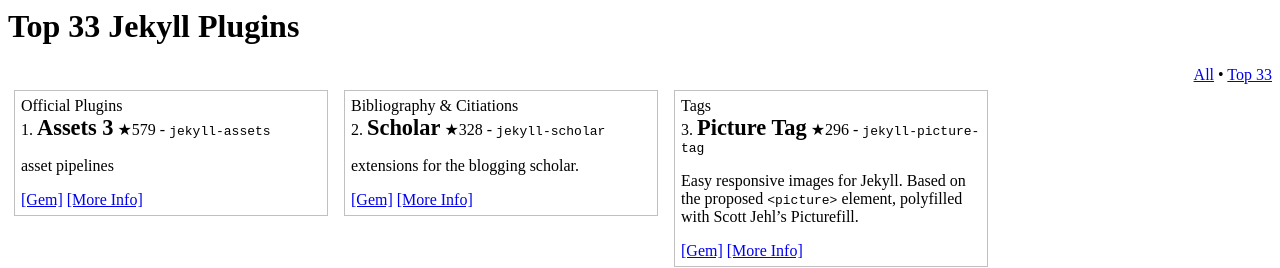
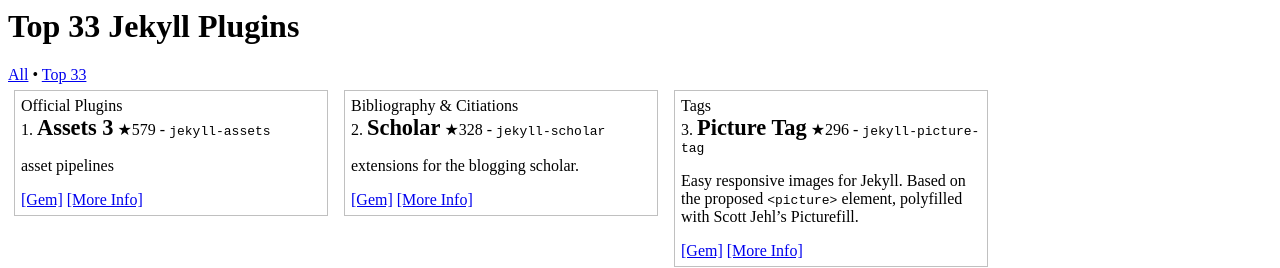
Before and after one commit to planetjekyll/planetjekyll.github.io, a Jekyll site: the page built from plugins/top.html, in a window 1280 px wide. Shown: the top 268 px of the page. Built offline with Jekyll 4.4.1, drawn with Linux system fonts in a browser that asks for light colours.

Commit message:
Update top.html

```diff
--- a/plugins/top.html
+++ b/plugins/top.html
@@ -25,7 +25,7 @@
 </style>
 
 
-<div style="text-align: right">
+<div>
   <a href="/plugins">All</a> • <a href="/plugins/top">Top 33</a>
 </div>
 
```
